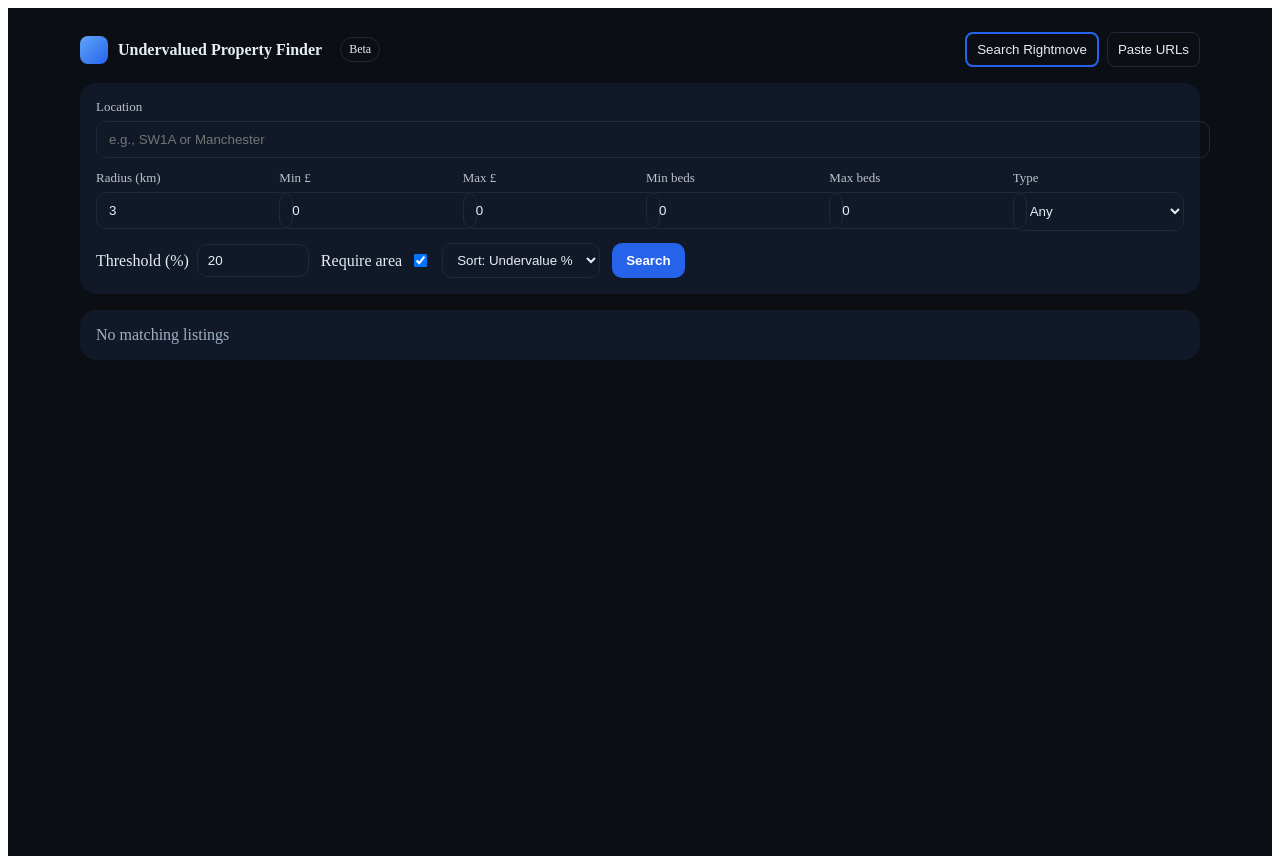
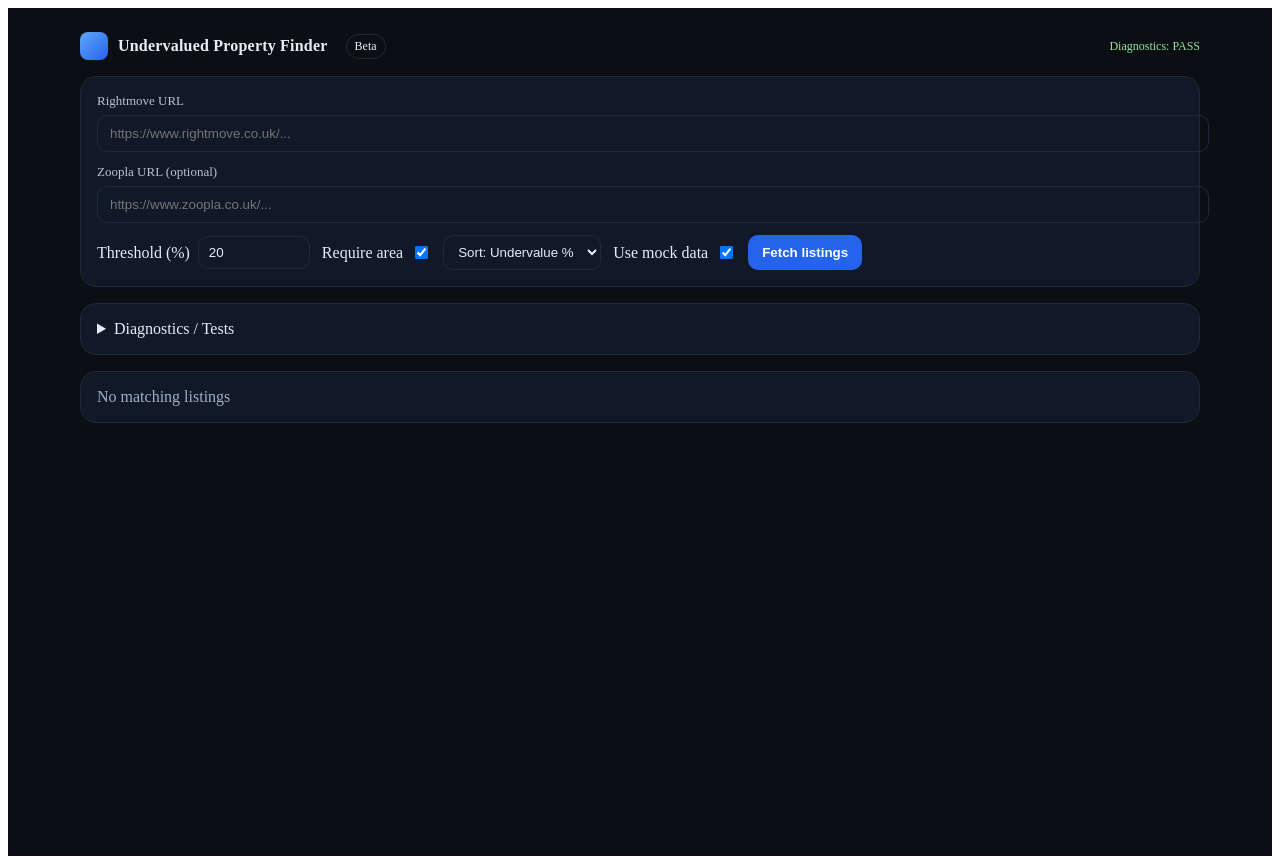
Before and after one commit to ThalPara/youtube-video-creator, a React (Vite) app: page / in a window 1280 px wide. Built offline with nearby package versions, Linux system fonts and the light colour scheme; the HTML template or start-up script is replaced by a standard one.

Commit message:
Revert "final version"
This reverts commit b50ebccb5bcadf097d0da2c2f8d1fb621e0b8e3a.

```diff
--- a/src/App.jsx
+++ b/src/App.jsx
@@ -1,12 +1,47 @@
 import React, { useEffect, useMemo, useState } from "react";
 
-// React-only UI. Calls your backend for real data.
-// New: a "Search Rightmove" mode that sends structured params to /api/search-rightmove.
-// Fallback: the original "Paste URL" mode that posts raw portal URLs to /api/fetch.
+/*
+  Undervalued Finder — React-only (browser safe)
+  ------------------------------------------------
+  Why this rewrite?
+  - The previous canvas file mixed Node/Express code into a React canvas. The canvas bundler
+    tries to resolve browser dependencies only; when Node built-ins slip in (e.g., a package
+    importing `node:net`), bundling fails with the error you saw.
+  - This version is **pure React** (no Node, no Express, no server-only modules), so the
+    bundler stays in browser-land and won’t pull unsupported built-ins.
 
+  What changed:
+  - Removed all Node/Express code from the canvas file.
+  - Kept a modern UI and robust client-side fetch with content-type checks.
+  - Added a "Use mock data" switch so you can demo without a backend.
+  - Added built-in diagnostics/tests (visible in the UI) that run on mount.
+
+  Expected backend (optional):
+  - If you have an API at POST /api/fetch returning `{ listings: Listing[] }`, the UI will
+    use it automatically when "Use mock data" is OFF. Otherwise, it falls back to mock data
+    and surfaces any fetch error in the UI.
+*/
+
+// --- Types (JSDoc for clarity; no TS types so bundler stays simple) ---
+/** @typedef {{
+ *  source?: string,
+ *  title?: string,
+ *  address?: string,
+ *  price?: number|string,
+ *  beds?: string|number,
+ *  sqm?: number|string,
+ *  sqft?: number|string,
+ *  pricePerSqm?: number|string,
+ *  pricePerSqft?: number|string,
+ *  undervaluePct?: number|string,
+ *  link?: string
+ * }} Listing */
+
+// ---------- Utilities ----------
 function toNumber(v) {
   if (v === null || v === undefined) return NaN;
   if (typeof v === "number") return Number.isFinite(v) ? v : NaN;
+  // strip commas and currency symbols commonly found in scraped text
   const s = String(v).replace(/[£,\s]/g, "");
   const n = Number(s);
   return Number.isFinite(n) ? n : NaN;
@@ -26,72 +61,80 @@
     if (contentType && contentType.includes("application/json")) {
       return JSON.parse(text);
     }
-  } catch (_) {}
+  } catch (_) {
+    // fall through
+  }
   return null;
 }
 
+// ---------- Mock data ----------
+const MOCK_LISTINGS = [
+  { source: "Rightmove", title: "3 Bed Detached House", address: "London Road, London", price: 350000, beds: "3", sqm: 90, pricePerSqm: 3889, undervaluePct: 18.5, link: "https://www.rightmove.co.uk/" },
+  { source: "Zoopla", title: "2 Bed Flat", address: "Baker Street, London", price: 250000, beds: "2", sqm: 70, pricePerSqm: 3571, undervaluePct: 24.0, link: "https://www.zoopla.co.uk/" },
+  { source: "Rightmove", title: "4 Bed Semi-Detached", address: "Queen's Park, London", price: 585000, beds: "4", sqm: 150, pricePerSqm: 3900, undervaluePct: 12.3, link: "#" },
+  { source: "Zoopla", title: "Studio", address: "City Centre", price: 165000, beds: "0", sqm: null, pricePerSqm: null, undervaluePct: 32.2, link: "#" }
+];
+
+// ---------- Self-tests / diagnostics ----------
+function runDiagnostics() {
+  const tests = [];
+  // numeric parsing
+  tests.push({ name: "toNumber parses 123", pass: toNumber("123") === 123 });
+  tests.push({ name: "toNumber strips commas", pass: toNumber("123,456") === 123456 });
+  tests.push({ name: "toNumber strips £", pass: toNumber("£1,234") === 1234 });
+  tests.push({ name: "fmt handles NaN", pass: fmt("x") === "—" });
+  // JSON guard
+  const html = "<!doctype html><html><body>Error</body></html>";
+  const json = JSON.stringify({ hello: "world" });
+  tests.push({ name: "parseMaybeJson rejects HTML", pass: parseMaybeJson(html, "text/html") === null });
+  const parsed = parseMaybeJson(json, "application/json");
+  tests.push({ name: "parseMaybeJson accepts JSON", pass: parsed && parsed.hello === "world" });
+  // filtering logic
+  const sample = [
+    { sqm: 80, undervaluePct: 25 },
+    { sqm: null, undervaluePct: 40 },
+    { sqm: 60, undervaluePct: 10 },
+  ];
+  const thr = 20, requireArea = true;
+  const filtered = sample.filter(x => Number.isFinite(toNumber(x.undervaluePct)) && toNumber(x.undervaluePct) >= thr && (!requireArea || (Number.isFinite(toNumber(x.sqm)) && toNumber(x.sqm) > 0)));
+  tests.push({ name: "filter respects threshold+area", pass: filtered.length === 1 });
+  return { ok: tests.every(t => t.pass), tests };
+}
+
+// ---------- React App ----------
 export default function App() {
-  // Mode: 'url' (paste portal URLs) or 'search' (Rightmove query)
-  const [mode, setMode] = useState("search");
-
-  // URL mode
   const [rightmoveUrl, setRightmoveUrl] = useState("");
   const [zooplaUrl, setZooplaUrl] = useState("");
-
-  // Search mode (Rightmove)
-  const [searchLocation, setSearchLocation] = useState(""); // e.g., "SW1A" or "Manchester"
-  const [radiusKm, setRadiusKm] = useState(3); // Rightmove uses miles; backend can convert
-  const [minPrice, setMinPrice] = useState(0);
-  const [maxPrice, setMaxPrice] = useState(0);
-  const [minBeds, setMinBeds] = useState(0);
-  const [maxBeds, setMaxBeds] = useState(0);
-  const [propertyType, setPropertyType] = useState(""); // e.g., "houses", "flats"
-
-  // Filters
   const [threshold, setThreshold] = useState(20);
   const [requireArea, setRequireArea] = useState(true);
-  const [sort, setSort] = useState("uv");
-
-  // Data & UI state
+  const [sort, setSort] = useState("uv"); // 'uv' | 'price' | 'sqm'
+  const [useMock, setUseMock] = useState(true);
   const [loading, setLoading] = useState(false);
   const [error, setError] = useState(null);
   const [listings, setListings] = useState([]);
+  const [diag, setDiag] = useState({ ok: true, tests: [] });
+
+  useEffect(() => { setDiag(runDiagnostics()); }, []);
 
   async function fetchListings() {
     setLoading(true);
     setError(null);
     try {
-      let resp;
-      if (mode === "search") {
-        // Hit the search endpoint with structured params (backend resolves locationIdentifier/etc.)
-        const payload = {
-          portal: "rightmove",
-          location: searchLocation || undefined,
-          radiusKm: Number(radiusKm) || undefined,
-          minPrice: Number(minPrice) || undefined,
-          maxPrice: Number(maxPrice) || undefined,
-          minBeds: Number(minBeds) || undefined,
-          maxBeds: Number(maxBeds) || undefined,
-          propertyType: propertyType || undefined,
-        };
-        resp = await fetch("/api/search-rightmove", {
-          method: "POST",
-          headers: { "Content-Type": "application/json", "Accept": "application/json" },
-          body: JSON.stringify(payload),
-        });
-      } else {
-        // Legacy: accept pasted portal URLs
-        resp = await fetch("/api/fetch", {
+      if (useMock) {
+        await new Promise(r => setTimeout(r, 300));
+        setListings(MOCK_LISTINGS);
+        return;
+      }
+      const resp = await fetch("/api/fetch", {
         method: "POST",
         headers: { "Content-Type": "application/json", "Accept": "application/json" },
         body: JSON.stringify({ rightmoveUrl: rightmoveUrl || undefined, zooplaUrl: zooplaUrl || undefined })
       });
-      }
       const ct = resp.headers.get("content-type") || "";
       const text = await resp.text();
       const data = parseMaybeJson(text, ct);
       if (!data) {
-        const snippet = text.slice(0, 180).replace(/\s+/g, " ");
+        const snippet = text.slice(0, 160).replace(/\s+/g, " ");
         throw new Error(`API returned ${resp.status} ${resp.statusText} with non-JSON body: ${snippet}`);
       }
       if (!resp.ok) throw new Error(data.error || `API error ${resp.status}`);
@@ -99,9 +142,7 @@
     } catch (e) {
       setListings([]);
       setError(e?.message || "Something went wrong");
-    } finally {
-      setLoading(false);
-    }
+    } finally { setLoading(false); }
   }
 
   const normalized = useMemo(() => (listings || []).map(l => ({
@@ -133,104 +174,68 @@
         <header style={{ display: "flex", alignItems: "center", justifyContent: "space-between", marginBottom: 16 }}>
           <div style={{ display: "flex", alignItems: "center", gap: 10 }}>
             <div style={{ width: 28, height: 28, borderRadius: 8, background: "linear-gradient(135deg,#60a5fa,#2563eb)" }} />
-            <div style={{ fontWeight: 800 }}>Undervalued Property Finder</div>
+            <div style={{ fontWeight: 800, letterSpacing: ".2px" }}>Undervalued Property Finder</div>
             <span style={{ fontSize: 12, padding: "4px 8px", border: "1px solid #1f2937", borderRadius: 999, marginLeft: 8 }}>Beta</span>
           </div>
-          <div style={{ display: "flex", gap: 8 }}>
-            <button onClick={() => setMode("search")} style={{ padding: "8px 10px", borderRadius: 8, border: mode === "search" ? "2px solid #2563eb" : "1px solid #1f2937", background: "transparent", color: "#e6edf6" }}>Search Rightmove</button>
-            <button onClick={() => setMode("url")} style={{ padding: "8px 10px", borderRadius: 8, border: mode === "url" ? "2px solid #2563eb" : "1px solid #1f2937", background: "transparent", color: "#e6edf6" }}>Paste URLs</button>
+          <div title={diag.ok ? "Diagnostics passed" : "Diagnostics found issues"} style={{ fontSize: 12, color: diag.ok ? "#93e29b" : "#ef4444" }}>
+            {diag.ok ? "Diagnostics: PASS" : "Diagnostics: FAIL"}
           </div>
         </header>
 
-        {mode === "search" ? (
-          <section style={{ background: "#111827", borderRadius: 16, padding: 16, marginBottom: 16 }}>
+        <section style={{ background: "#111827", border: "1px solid #1f2937", borderRadius: 16, padding: 16, marginBottom: 16 }}>
           <div style={{ display: "grid", gridTemplateColumns: "1fr", gap: 12 }}>
             <div>
-                <label style={{ display: "block", fontSize: 13, opacity: .8, marginBottom: 6 }}>Location</label>
-                <input value={searchLocation} onChange={e => setSearchLocation(e.target.value)} placeholder="e.g., SW1A or Manchester" style={{ width: "100%", padding: "10px 12px", borderRadius: 10, border: "1px solid #1f2937", background: "transparent", color: "#e6edf6" }} />
+              <label style={{ display: "block", fontSize: 13, opacity: .8, marginBottom: 6 }}>Rightmove URL</label>
+              <input value={rightmoveUrl} onChange={e => setRightmoveUrl(e.target.value)} placeholder="https://www.rightmove.co.uk/..." style={{ width: "100%", padding: "10px 12px", borderRadius: 10, border: "1px solid #1f2937", background: "transparent", color: "#e6edf6" }} />
+            </div>
+            <div>
+              <label style={{ display: "block", fontSize: 13, opacity: .8, marginBottom: 6 }}>Zoopla URL (optional)</label>
+              <input value={zooplaUrl} onChange={e => setZooplaUrl(e.target.value)} placeholder="https://www.zoopla.co.uk/..." style={{ width: "100%", padding: "10px 12px", borderRadius: 10, border: "1px solid #1f2937", background: "transparent", color: "#e6edf6" }} />
             </div>
           </div>
-            <div style={{ display: "grid", gridTemplateColumns: "repeat(6, minmax(0, 1fr))", gap: 12, marginTop: 12 }}>
-              <div>
-                <label style={{ display: "block", fontSize: 13, opacity: .8, marginBottom: 6 }}>Radius (km)</label>
-                <input type="number" value={radiusKm} onChange={e => setRadiusKm(Number(e.target.value) || 0)} style={{ width: "100%", padding: "10px 12px", borderRadius: 10, border: "1px solid #1f2937", background: "transparent", color: "#e6edf6" }} />
-              </div>
-              <div>
-                <label style={{ display: "block", fontSize: 13, opacity: .8, marginBottom: 6 }}>Min £</label>
-                <input type="number" value={minPrice} onChange={e => setMinPrice(Number(e.target.value) || 0)} style={{ width: "100%", padding: "10px 12px", borderRadius: 10, border: "1px solid #1f2937", background: "transparent", color: "#e6edf6" }} />
-              </div>
-              <div>
-                <label style={{ display: "block", fontSize: 13, opacity: .8, marginBottom: 6 }}>Max £</label>
-                <input type="number" value={maxPrice} onChange={e => setMaxPrice(Number(e.target.value) || 0)} style={{ width: "100%", padding: "10px 12px", borderRadius: 10, border: "1px solid #1f2937", background: "transparent", color: "#e6edf6" }} />
-              </div>
-              <div>
-                <label style={{ display: "block", fontSize: 13, opacity: .8, marginBottom: 6 }}>Min beds</label>
-                <input type="number" value={minBeds} onChange={e => setMinBeds(Number(e.target.value) || 0)} style={{ width: "100%", padding: "10px 12px", borderRadius: 10, border: "1px solid #1f2937", background: "transparent", color: "#e6edf6" }} />
-              </div>
-              <div>
-                <label style={{ display: "block", fontSize: 13, opacity: .8, marginBottom: 6 }}>Max beds</label>
-                <input type="number" value={maxBeds} onChange={e => setMaxBeds(Number(e.target.value) || 0)} style={{ width: "100%", padding: "10px 12px", borderRadius: 10, border: "1px solid #1f2937", background: "transparent", color: "#e6edf6" }} />
-              </div>
-              <div>
-                <label style={{ display: "block", fontSize: 13, opacity: .8, marginBottom: 6 }}>Type</label>
-                <select value={propertyType} onChange={e => setPropertyType(e.target.value)} style={{ width: "100%", padding: "10px 12px", borderRadius: 10, border: "1px solid #1f2937", background: "transparent", color: "#e6edf6" }}>
-                  <option value="">Any</option>
-                  <option value="houses">Houses</option>
-                  <option value="flats">Flats/Apartments</option>
-                </select>
-              </div>
-            </div>
+
           <div style={{ display: "flex", gap: 12, alignItems: "center", flexWrap: "wrap", marginTop: 12 }}>
             <label style={{ display: "inline-flex", alignItems: "center", gap: 8 }}>Threshold (%)
-                <input type="number" value={threshold} onChange={e => setThreshold(Number.isFinite(Number(e.target.value)) ? Number(e.target.value) : 0)} style={{ width: 90, padding: "8px 10px", borderRadius: 10, border: "1px solid #1f2937", background: "transparent", color: "#e6edf6" }} />
+              <input type="number" value={threshold}
+                     onChange={e => setThreshold(Number.isFinite(Number(e.target.value)) ? Number(e.target.value) : 0)}
+                     style={{ width: 90, padding: "8px 10px", borderRadius: 10, border: "1px solid #1f2937", background: "transparent", color: "#e6edf6" }} />
             </label>
             <label style={{ display: "inline-flex", alignItems: "center", gap: 8 }}>Require area
               <input type="checkbox" checked={requireArea} onChange={e => setRequireArea(e.target.checked)} />
             </label>
-              <select value={sort} onChange={e => setSort(e.target.value)} style={{ padding: "8px 10px", borderRadius: 10, border: "1px solid #1f2937", background: "transparent", color: "#e6edf6" }}>
+            <select value={sort} onChange={e => setSort(e.target.value)}
+                    style={{ padding: "8px 10px", borderRadius: 10, border: "1px solid #1f2937", background: "transparent", color: "#e6edf6" }}>
               <option value="uv">Sort: Undervalue %</option>
               <option value="price">Sort: Price</option>
               <option value="sqm">Sort: £/m²</option>
             </select>
-              <button onClick={fetchListings} disabled={loading} style={{ background: "#2563eb", color: "#fff", padding: "10px 14px", borderRadius: 10, border: "none", fontWeight: 700 }}>
-                {loading ? "Searching…" : "Search"}
-              </button>
-            </div>
-            {error && <div style={{ color: "#ef4444", marginTop: 8 }}>Error: {error}</div>}
-          </section>
-        ) : (
-          <section style={{ background: "#111827", borderRadius: 16, padding: 16, marginBottom: 16 }}>
-            <div style={{ display: "grid", gridTemplateColumns: "1fr", gap: 12 }}>
-              <div>
-                <label style={{ display: "block", fontSize: 13, opacity: .8, marginBottom: 6 }}>Rightmove URL</label>
-                <input value={rightmoveUrl} onChange={e => setRightmoveUrl(e.target.value)} placeholder="https://www.rightmove.co.uk/property-for-sale/find.html?..." style={{ width: "100%", padding: "10px 12px", borderRadius: 10, border: "1px solid #1f2937", background: "transparent", color: "#e6edf6" }} />
-              </div>
-              <div>
-                <label style={{ display: "block", fontSize: 13, opacity: .8, marginBottom: 6 }}>Zoopla URL (optional)</label>
-                <input value={zooplaUrl} onChange={e => setZooplaUrl(e.target.value)} placeholder="https://www.zoopla.co.uk/for-sale/property/..." style={{ width: "100%", padding: "10px 12px", borderRadius: 10, border: "1px solid #1f2937", background: "transparent", color: "#e6edf6" }} />
-              </div>
-            </div>
-            <div style={{ display: "flex", gap: 12, alignItems: "center", flexWrap: "wrap", marginTop: 12 }}>
-              <label style={{ display: "inline-flex", alignItems: "center", gap: 8 }}>Threshold (%)
-                <input type="number" value={threshold} onChange={e => setThreshold(Number.isFinite(Number(e.target.value)) ? Number(e.target.value) : 0)} style={{ width: 90, padding: "8px 10px", borderRadius: 10, border: "1px solid #1f2937", background: "transparent", color: "#e6edf6" }} />
+            <label style={{ display: "inline-flex", alignItems: "center", gap: 8 }} title="Toggle off to use your backend at /api/fetch">
+              Use mock data
+              <input type="checkbox" checked={useMock} onChange={e => setUseMock(e.target.checked)} />
             </label>
-              <label style={{ display: "inline-flex", alignItems: "center", gap: 8 }}>Require area
-                <input type="checkbox" checked={requireArea} onChange={e => setRequireArea(e.target.checked)} />
-              </label>
-              <select value={sort} onChange={e => setSort(e.target.value)} style={{ padding: "8px 10px", borderRadius: 10, border: "1px solid #1f2937", background: "transparent", color: "#e6edf6" }}>
-                <option value="uv">Sort: Undervalue %</option>
-                <option value="price">Sort: Price</option>
-                <option value="sqm">Sort: £/m²</option>
-              </select>
-              <button onClick={fetchListings} disabled={loading} style={{ background: "#2563eb", color: "#fff", padding: "10px 14px", borderRadius: 10, border: "none", fontWeight: 700 }}>
+            <button onClick={fetchListings} disabled={loading}
+                    style={{ background: "#2563eb", color: "#fff", padding: "10px 14px", borderRadius: 10, border: "none", fontWeight: 700 }}>
               {loading ? "Fetching…" : "Fetch listings"}
             </button>
           </div>
           {error && <div style={{ color: "#ef4444", marginTop: 8 }}>Error: {error}</div>}
         </section>
-        )}
 
-        <section style={{ background: "#111827", borderRadius: 16, padding: 16 }}>
+        <section style={{ background: "#111827", border: "1px solid #1f2937", borderRadius: 16, padding: 16, marginBottom: 16 }}>
+          <details>
+            <summary style={{ cursor: "pointer", userSelect: "none" }}>Diagnostics / Tests</summary>
+            <div style={{ marginTop: 8, fontSize: 13, color: "#9fb1c7" }}>
+              <div>Overall: {diag.ok ? "PASS" : "FAIL"}</div>
+              <ul>
+                {diag.tests.map((t, i) => (
+                  <li key={i} style={{ color: t.pass ? "#93e29b" : "#ef9999" }}>{t.pass ? "✔" : "✖"} {t.name}</li>
+                ))}
+              </ul>
+            </div>
+          </details>
+        </section>
+
+        <section style={{ background: "#111827", border: "1px solid #1f2937", borderRadius: 16, padding: 16 }}>
           {filtered.length ? (
             <div style={{ overflowX: "auto" }}>
               <table style={{ width: "100%", borderCollapse: "collapse" }}>
```
Lines whose indentation alone changed are shown as unchanged.
